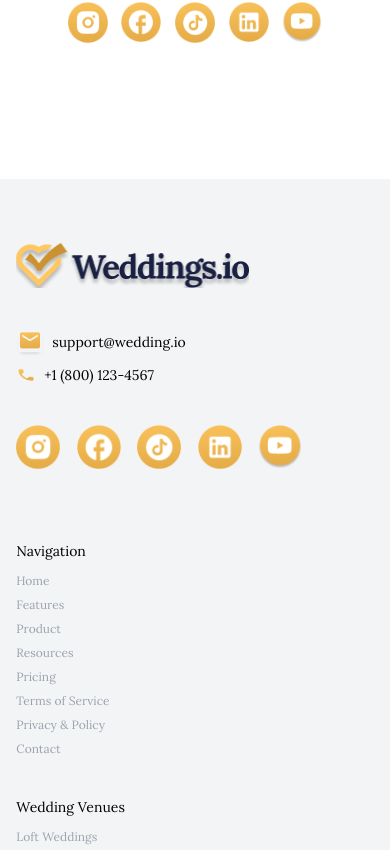
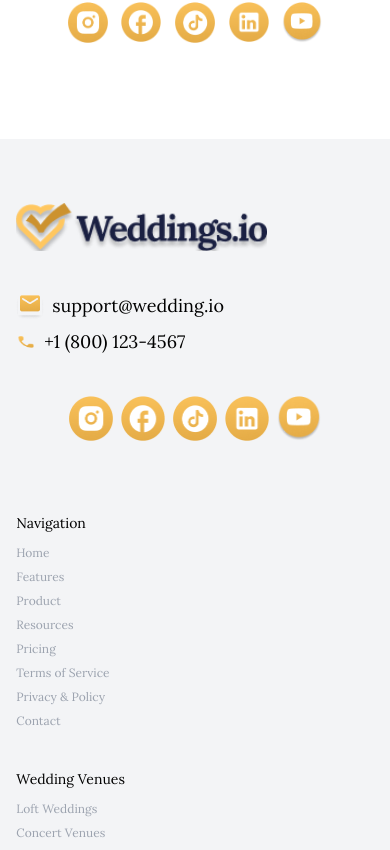
Before and after one commit to Parth-Patadiya/WeddingsIO, a React (Create React App) app: page / in a window 390 px wide. Shown: the part 8633-9483 px from the top of the page. Built offline with nearby package versions, Linux system fonts and the light colour scheme.

Commit message:
Update Footer.js

```diff
--- a/src/components/Footer.js
+++ b/src/components/Footer.js
@@ -3,26 +3,26 @@
 
 const Footer = () => {
   return (
-    <div className='flex flex-col items-center justify-center w-full mt-24 pb-10 bg-gray-100'>
+    <div className='flex flex-col items-center justify-center w-full sm:mt-24 mt-14 pb-10 bg-gray-100'>
       <div className='w-11/12 lg:w-[80%] my-16 flex flex-col items-center justify-center md:flex-row md:items-start'>
         <div className='w-full md:w-[40%] flex flex-col items-start mb-8 md:mb-0'>
-          <img className='w-[65%] mb-10 sm:mb-12' src={HomeLogo} alt="Home Logo" />
+          <img className='w-[70%] mb-10 sm:mb-12' src={HomeLogo} alt="Home Logo" />
           <div className='w-[60%] flex flex-col space-y-2 items-start'>
             <div className='flex items-center'>
               <img className='sm:w-5 w-7 mr-2' src={Mail} alt="Mail" />
-              <div className='sm:text-xs text-sm'>support@wedding.io</div>
+              <div className='sm:text-xs text-lg'>support@wedding.io</div>
             </div>
             <div className='flex items-center'>
               <img className='sm:w-4 w-5 h-4 mr-2' src={Phone} alt="Phone" />
-              <div className='sm:text-xs text-sm'>+1 (800) 123-4567</div>
+              <div className='sm:text-xs text-lg'>+1 (800) 123-4567</div>
             </div>
           </div>
-          <div className='w-[80%] sm:w-[60%] flex sm:justify-start justify-between my-10 space-x-2'>
-            <img className='sm:w-8 w-11' src={Instagram} alt="Instagram" />
-            <img className='sm:w-8 w-11' src={Facebook} alt="Facebook" />
-            <img className='sm:w-8 w-11' src={Tiktok} alt="Tiktok" />
-            <img className='sm:w-8 w-11' src={Linkedin} alt="Linkedin" />
-            <img className='sm:w-8 w-11' src={YouTube} alt="YouTube" />
+          <div className='w-full sm:w-[60%] flex sm:justify-start justify-center my-10 space-x-2'>
+            <img className='sm:w-8 w-11 ' src={Instagram} alt="Instagram" />
+            <img className='sm:w-8 w-11 ' src={Facebook} alt="Facebook" />
+            <img className='sm:w-8 w-11 ' src={Tiktok} alt="Tiktok" />
+            <img className='sm:w-8 w-11 ' src={Linkedin} alt="Linkedin" />
+            <img className='sm:w-8 w-11 ' src={YouTube} alt="YouTube" />
           </div>
         </div>
         <div className='w-full flex flex-col sm:flex-row'>
```
